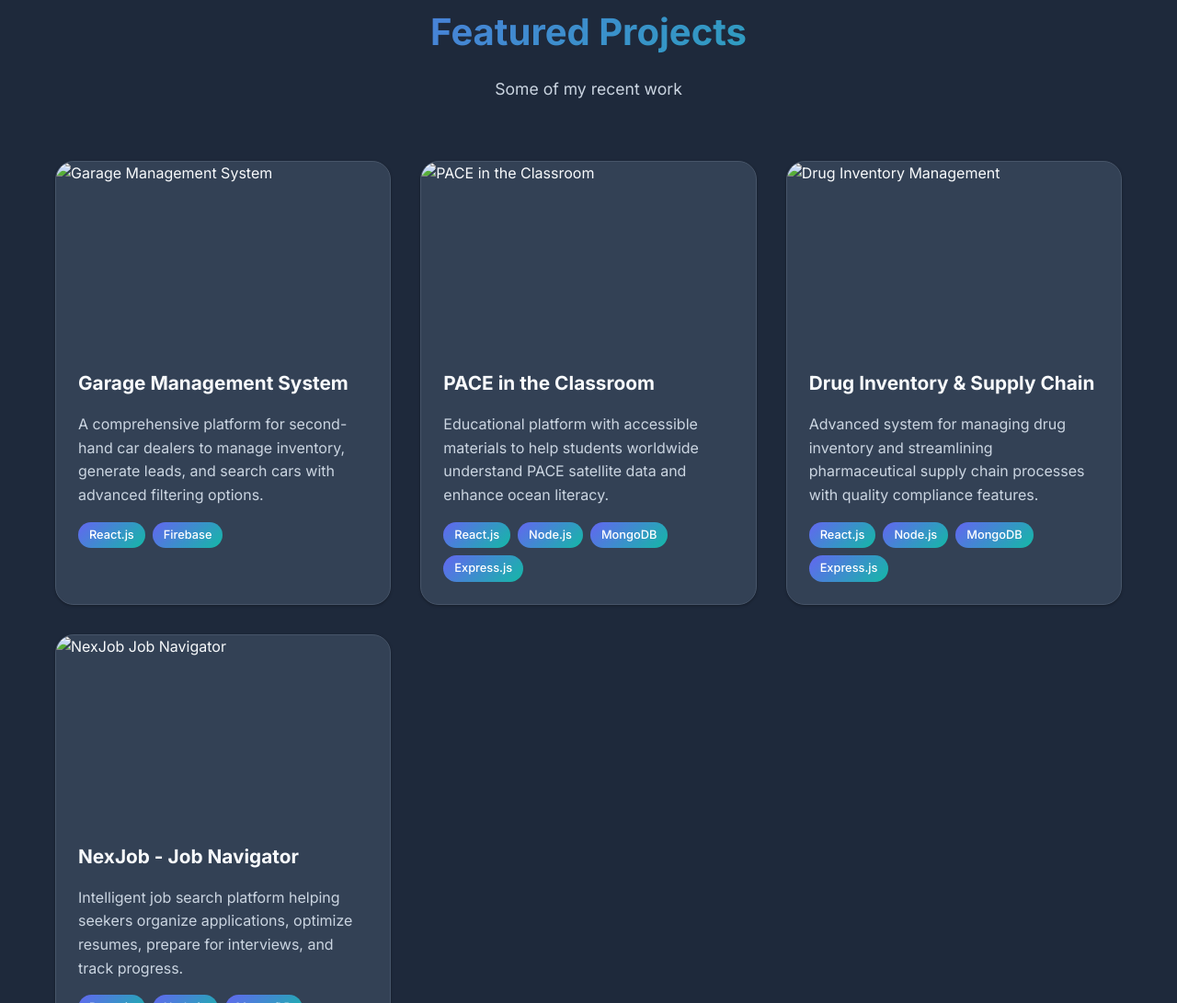
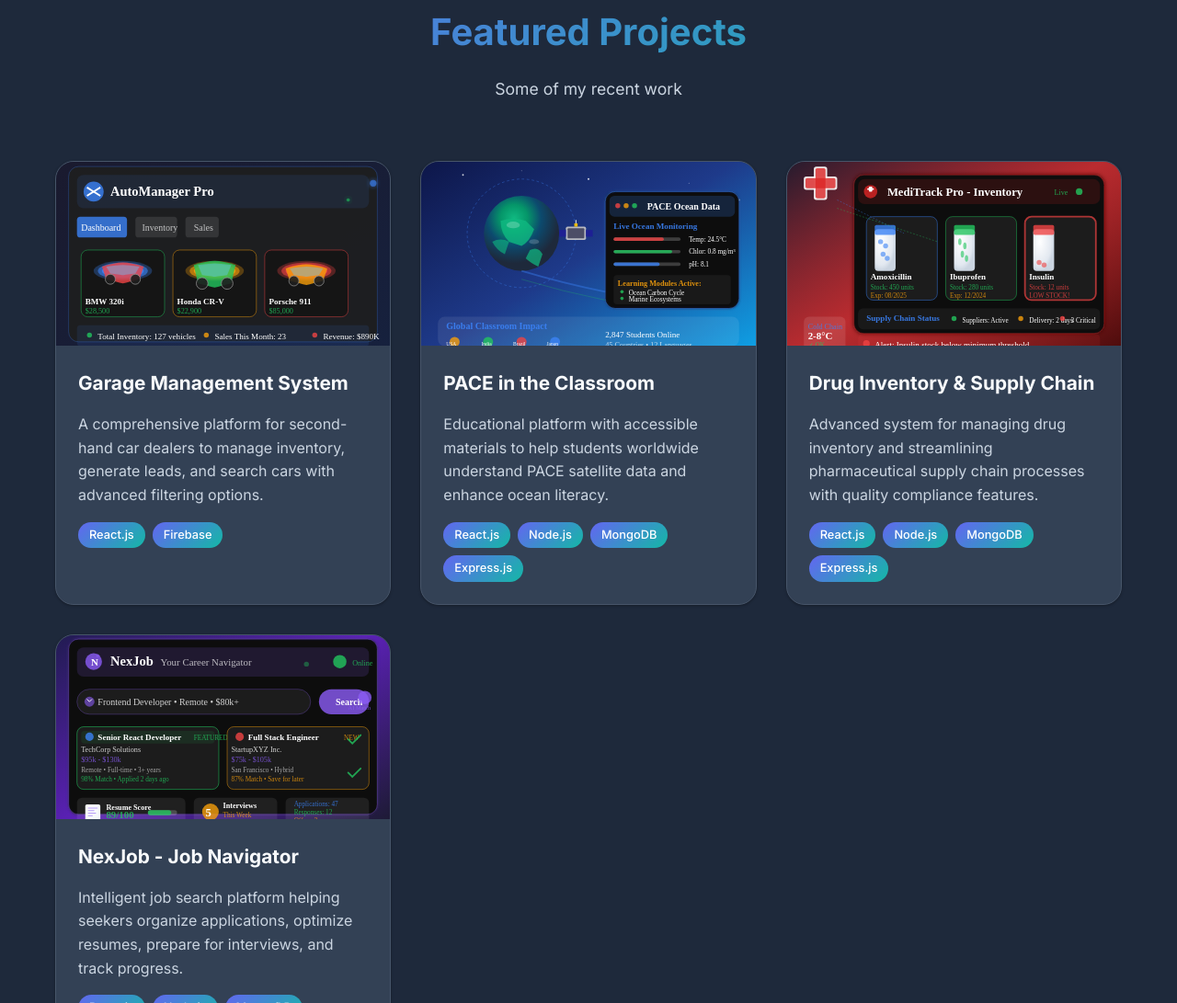
Before and after one commit to prabhasriganesh/portfolio, a plain HTML site: page index.html in a window 1280 px wide. Shown: the part 3183-4274 px from the top of the page at 92% size. Drawn offline with Linux system fonts and the light colour scheme.

Commit message:
index.html

```diff
--- a/index.html
+++ b/index.html
@@ -285,7 +285,7 @@
             <div class="projects-grid">
                 <div class="project-card" data-project="garage">
                     <div class="project-image">
-                        <img src="assets/garage-management.svg" alt="Garage Management System">
+                        <img src="garage-management.svg" alt="Garage Management System">
                         <div class="project-overlay">
                             <div class="project-links">
                                 <a href="#" class="project-link">
@@ -309,7 +309,7 @@
 
                 <div class="project-card" data-project="pace">
                     <div class="project-image">
-                        <img src="assets/pace-classroom.svg" alt="PACE in the Classroom">
+                        <img src="pace-classroom.svg" alt="PACE in the Classroom">
                         <div class="project-overlay">
                             <div class="project-links">
                                 <a href="#" class="project-link">
@@ -335,7 +335,7 @@
 
                 <div class="project-card" data-project="drug">
                     <div class="project-image">
-                        <img src="assets/drug-inventory.svg" alt="Drug Inventory Management">
+                        <img src="drug-inventory.svg" alt="Drug Inventory Management">
                         <div class="project-overlay">
                             <div class="project-links">
                                 <a href="#" class="project-link">
@@ -361,7 +361,7 @@
 
                 <div class="project-card" data-project="nexjob">
                     <div class="project-image">
-                        <img src="assets/nexjob.svg" alt="NexJob Job Navigator">
+                        <img src="nexjob.svg" alt="NexJob Job Navigator">
                         <div class="project-overlay">
                             <div class="project-links">
                                 <a href="#" class="project-link">
```
